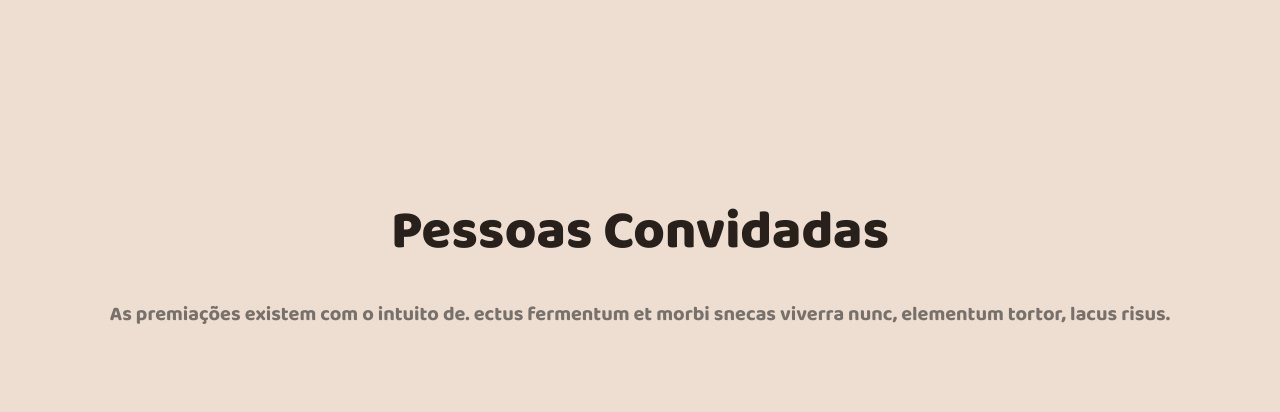
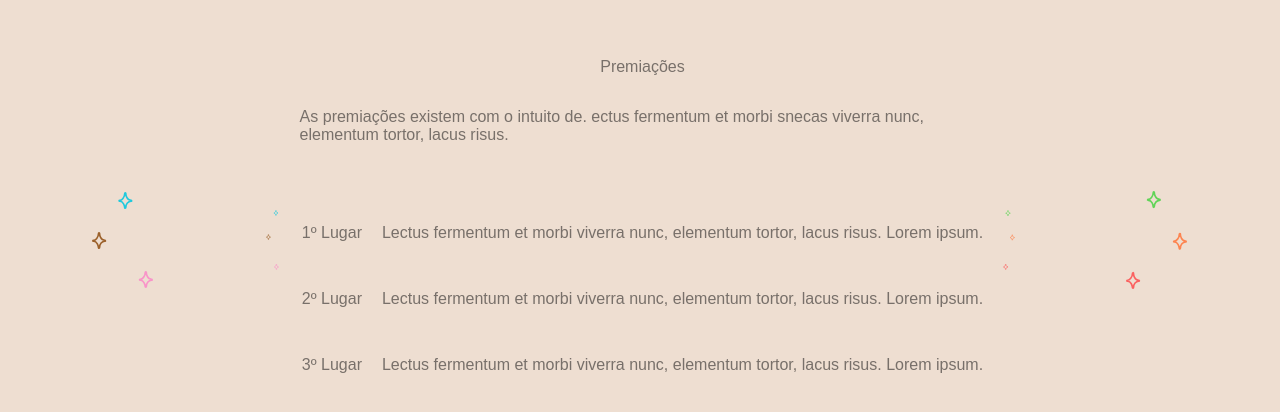
Before and after one commit to CITi-UFPE/hackapride_2022, a React (Create React App) app: page / in a window 1280 px wide. Shown: the part 160-572 px from the top of the page. Built offline with nearby package versions, Linux system fonts and the light colour scheme.

Commit message:
fix(awards): adjust distance

```diff
--- a/src/components/Awards/Awards.tsx
+++ b/src/components/Awards/Awards.tsx
@@ -2,7 +2,7 @@
 import React from 'react';
 import {
   ContainerAwards, StarsWebAwards, StarsMobileAwards, TextBodyAwards, TitleAwards,
-  HeaderAwards, SubTitleAwards,
+  HeaderAwards, SubTitleAwards, ListAwards, ListItemAwards, Description, SupremeTitleAwards,
 } from './style';
 import {
   StarsMobileLeft, StarsMobileRight, StarsWebLeft, StarsWebRight,
@@ -20,43 +20,43 @@ export const Awards: React.FC = () => (
 
     <TextBodyAwards>
       <HeaderAwards>
-        <TitleAwards>
+        <SupremeTitleAwards>
           Premiações
-        </TitleAwards>
+        </SupremeTitleAwards>
         <SubTitleAwards>
           As premiações existem com o intuito de. ectus fermentum et morbi snecas viverra nunc, elementum tortor, lacus risus.
         </SubTitleAwards>
       </HeaderAwards>
 
-      <div className="ListAwards">
-        <div className="ListItemAwards">
-          <div className="TitleAwards">
+      <ListAwards>
+        <ListItemAwards>
+          <TitleAwards>
             1º Lugar
-          </div>
-          <div className="Description">
+          </TitleAwards>
+          <Description>
             Lectus fermentum et morbi viverra nunc, elementum tortor, lacus risus.  Lorem ipsum.
-          </div>
-        </div>
+          </Description>
+        </ListItemAwards>
 
-        <div className="ListItemAwards">
-          <div className="TitleAwards">
+        <ListItemAwards>
+          <TitleAwards>
             2º Lugar
-          </div>
-          <div className="Description">
+          </TitleAwards>
+          <Description>
             Lectus fermentum et morbi viverra nunc, elementum tortor, lacus risus.  Lorem ipsum.
-          </div>
-        </div>
+          </Description>
+        </ListItemAwards>
 
-        <div className="ListItemAwards">
-          <div className="TitleAwards">
+        <ListItemAwards>
+          <TitleAwards>
             3º Lugar
-          </div>
-          <div className="Description">
+          </TitleAwards>
+          <Description>
             Lectus fermentum et morbi viverra nunc, elementum tortor, lacus risus.  Lorem ipsum.
-          </div>
-        </div>
+          </Description>
+        </ListItemAwards>
 
-      </div>
+      </ListAwards>
     </TextBodyAwards>
 
     <StarsMobileAwards>
--- a/src/components/Awards/style.ts
+++ b/src/components/Awards/style.ts
@@ -49,6 +49,12 @@ export const StarsMobileAwards = styled.div`
 `;
 
 export const TextBodyAwards = styled.div`
+  height: 100vh;
+  display: flex;
+  justify-content: center;
+  align-items: center;
+  flex-direction: column;
+
 `;
 
 export const HeaderAwards = styled.div`
@@ -58,4 +64,31 @@ export const TitleAwards = styled.div`
 `;
 
 export const SubTitleAwards = styled.div`
+  display: flex;
+  justify-content: center;
+  align-items: center;
+  flex-direction: row;
+  padding-bottom: 5rem;
 `;
+
+export const ListAwards = styled.div`
+`;
+
+export const ListItemAwards = styled.div`
+  display: flex;
+  flex-direction: row;
+  justify-content: space-between;
+  padding-bottom: 3rem;
+`;
+
+export const Description = styled.div`
+padding-left: 20px;
+`;
+
+export const SupremeTitleAwards = styled.div`
+  display: flex;
+  justify-content: center;
+  align-items: center;
+  flex-direction: row;
+  padding-bottom: 2rem;
+`;
--- a/src/routes/index.tsx
+++ b/src/routes/index.tsx
@@ -1,6 +1,7 @@
 import React from 'react';
 import { Guests } from '../components/Guests';
+import { Awards } from '../components';
 
 export const Routes = ():JSX.Element => (
-  <Guests />
+  <Awards />
 );
```
